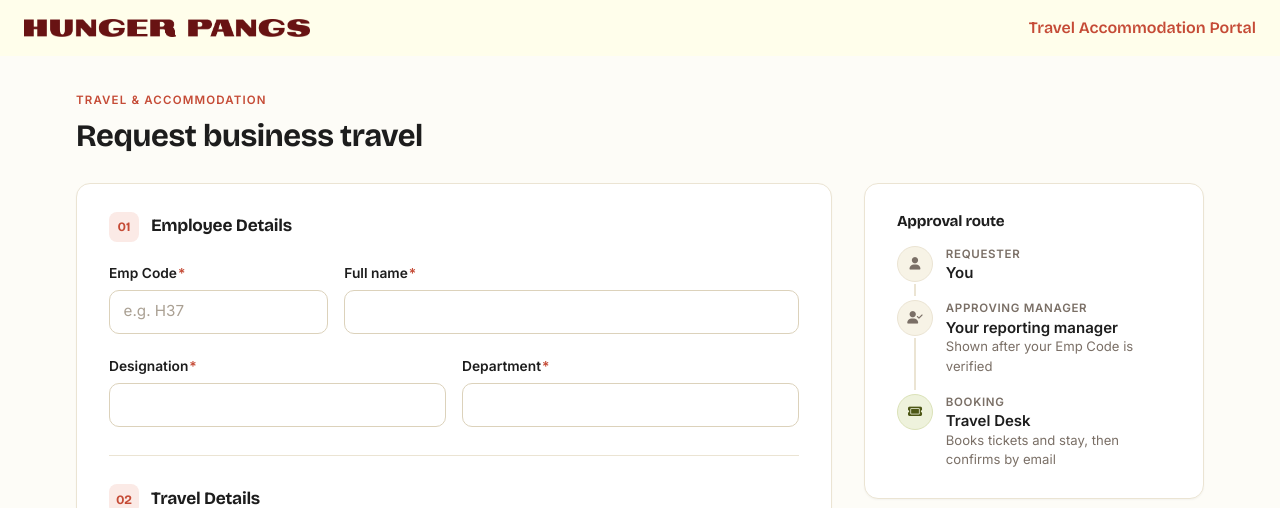
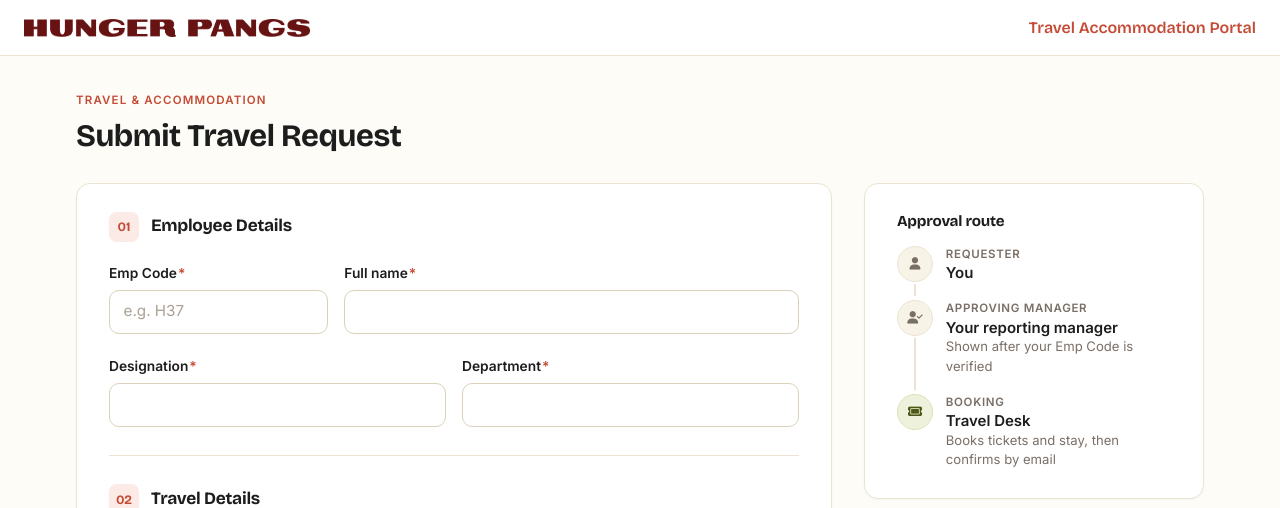
Before and after one commit to intern2dataanalyst-Burma/TravelRequest, a Flask app: page / in a window 1280 px wide. Shown: the top 508 px of the page. Run offline with Flask 3, Linux system fonts and the light colour scheme.

Commit message:
White header bar; heading 'Submit Travel Request'
Co-Authored-By: Claude Opus 5.5 <noreply@anthropic.com>

```diff
--- a/templates/_brand.html
+++ b/templates/_brand.html
@@ -25,7 +25,7 @@
 
   /* Header */
   /* Same as hungerpangs.com: cream bar, no rule, maroon wordmark left, terracotta nav right */
-  .hp-header { background: var(--hp-cream); display: flex; align-items: center; justify-content: space-between; gap: 1.5rem; height: 56px; padding: 0 24px; }
+  .hp-header { background: #fff; border-bottom: 1px solid var(--hp-line); display: flex; align-items: center; justify-content: space-between; gap: 1.5rem; height: 56px; padding: 0 24px; }
   .hp-brand { display: block; flex: 0 1 auto; min-width: 0; text-decoration: none; }
   .hp-wordmark { display: block; width: 286px; height: 18px; max-width: 100%; background: var(--hp-maroon);
     -webkit-mask: url("/static/hp-wordmark.png") 0 0 / 100% 100% no-repeat; mask: url("/static/hp-wordmark.png") 0 0 / 100% 100% no-repeat; }
--- a/templates/index.html
+++ b/templates/index.html
@@ -70,7 +70,7 @@
     <div id="formView">
       <div class="page-head">
         <div class="eyebrow mb-2">Travel &amp; accommodation</div>
-        <h1>Request business travel</h1>
+        <h1>Submit Travel Request</h1>
       </div>
 
       <div id="alertBox"></div>
```
